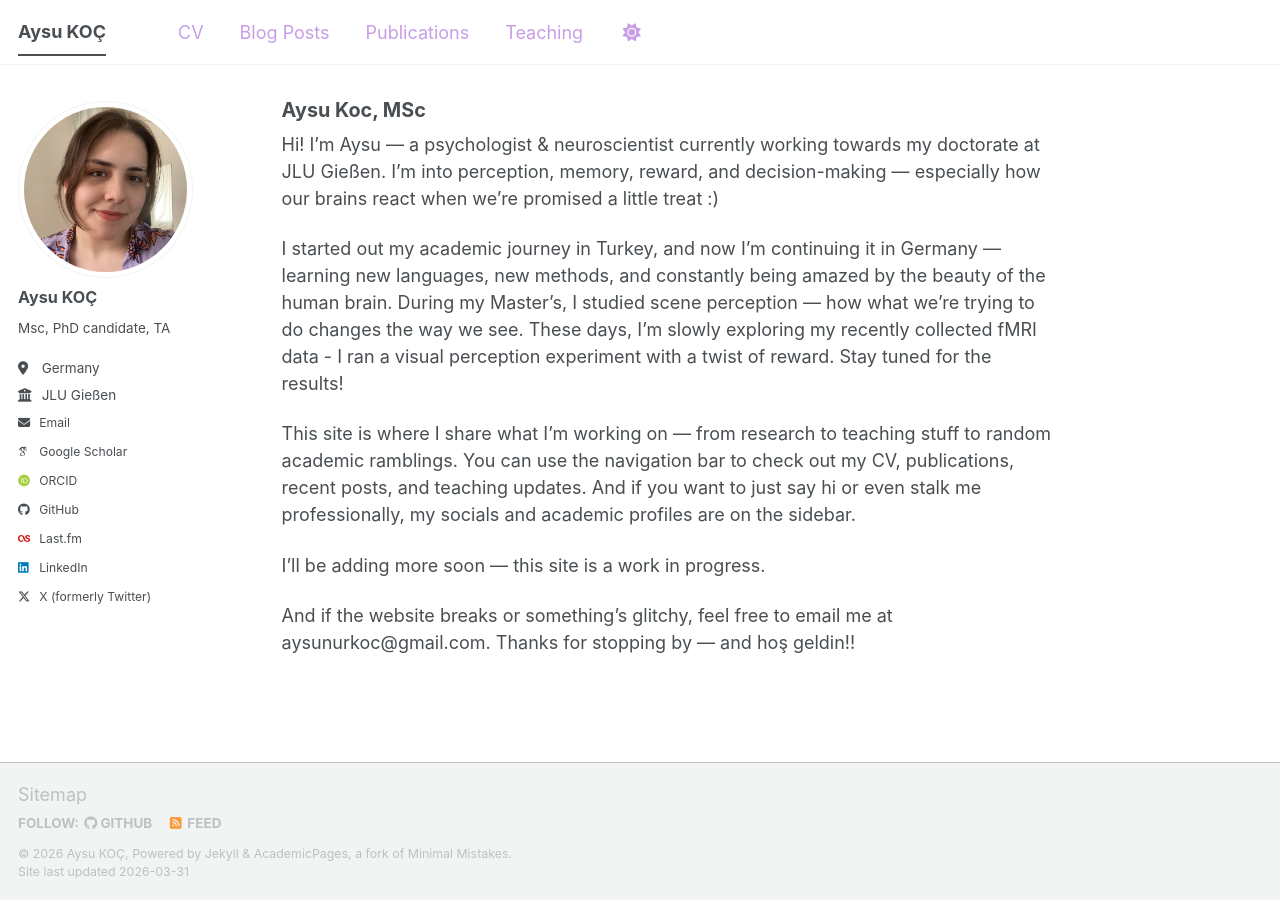
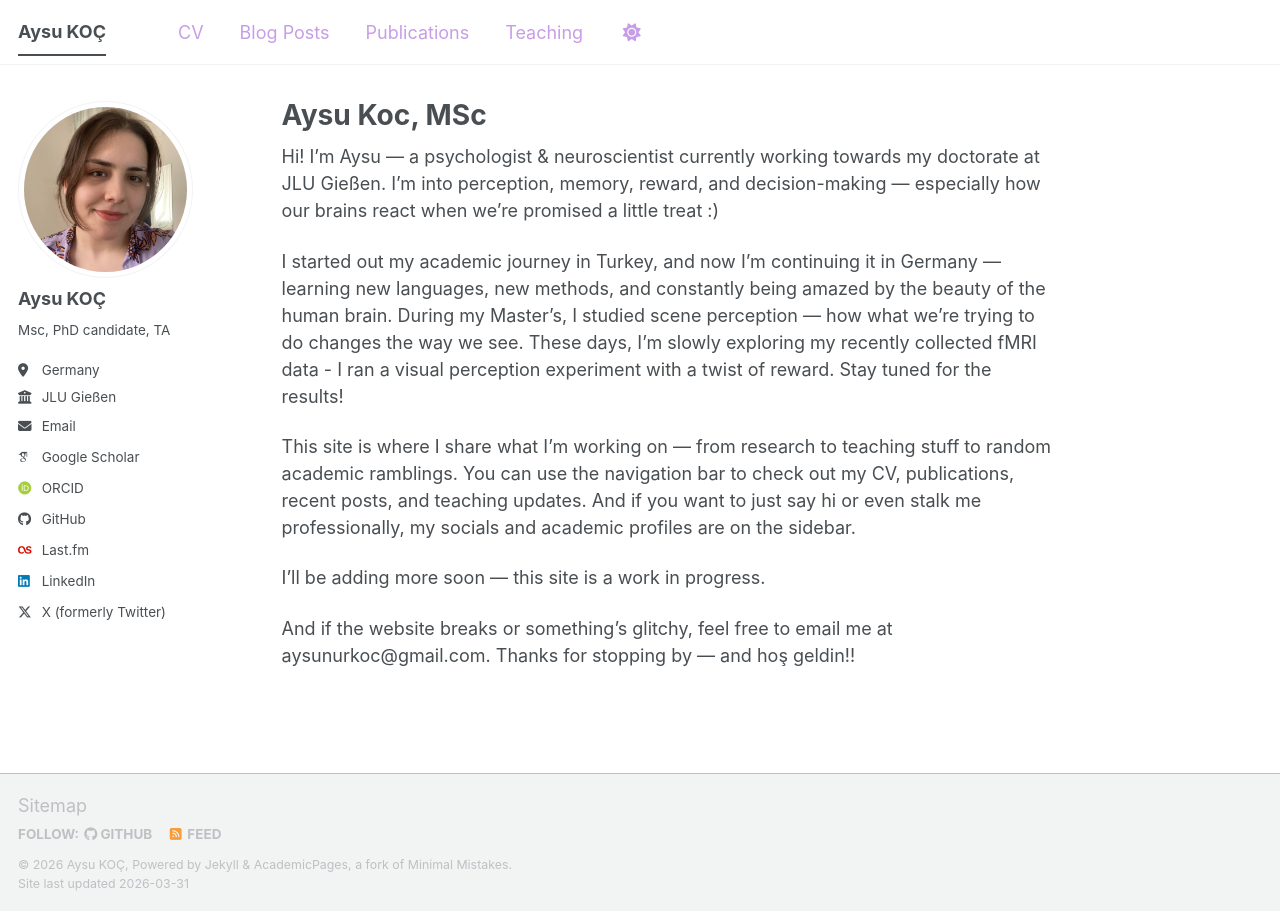
Before and after one commit to aysukoc/aysukoc.github.io, a Jekyll site: the page built from _pages/about.md, in a window 1280 px wide. Built offline with Jekyll 4.4.1, drawn with Linux system fonts in a browser that asks for light colours; some web fonts are replaced; a script bundle is joined from its source files by our own code; library files that are not in the unit come from our copies.

Commit message:
Update _themes.scss

```diff
--- a/_sass/_themes.scss
+++ b/_sass/_themes.scss
@@ -30,11 +30,11 @@
 $garamond                   : Garamond, serif;
 
 /* Type scale */
-$type-size-1                : 2em;  // ~39.056px
-$type-size-2                : 1.5em;  // ~31.248px
-$type-size-3                : 1.1em;  // ~25.008px
-$type-size-4                : 1em;   // ~20px
-$type-size-5                : 0.9em;      // ~16px
+$type-size-1                : 2.441em;  // ~39.056px
+$type-size-2                : 1.953em;  // ~31.248px
+$type-size-3                : 1.563em;  // ~25.008px
+$type-size-4                : 1.25em;   // ~20px
+$type-size-5                : 1em;      // ~16px
 $type-size-6                : 0.75em;   // ~12px
 $type-size-7                : 0.6875em; // ~11px
 $type-size-8                : 0.625em;  // ~10px
```
